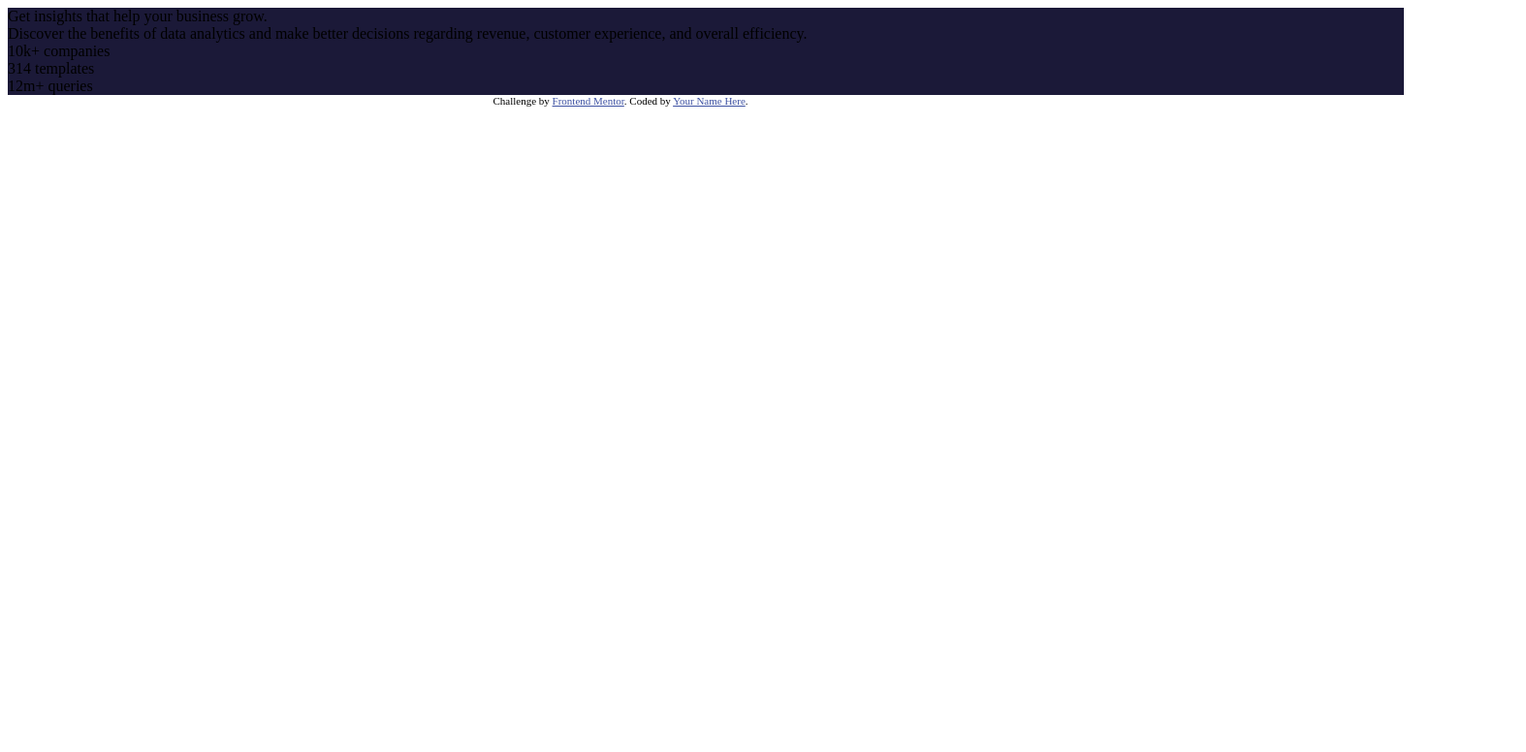
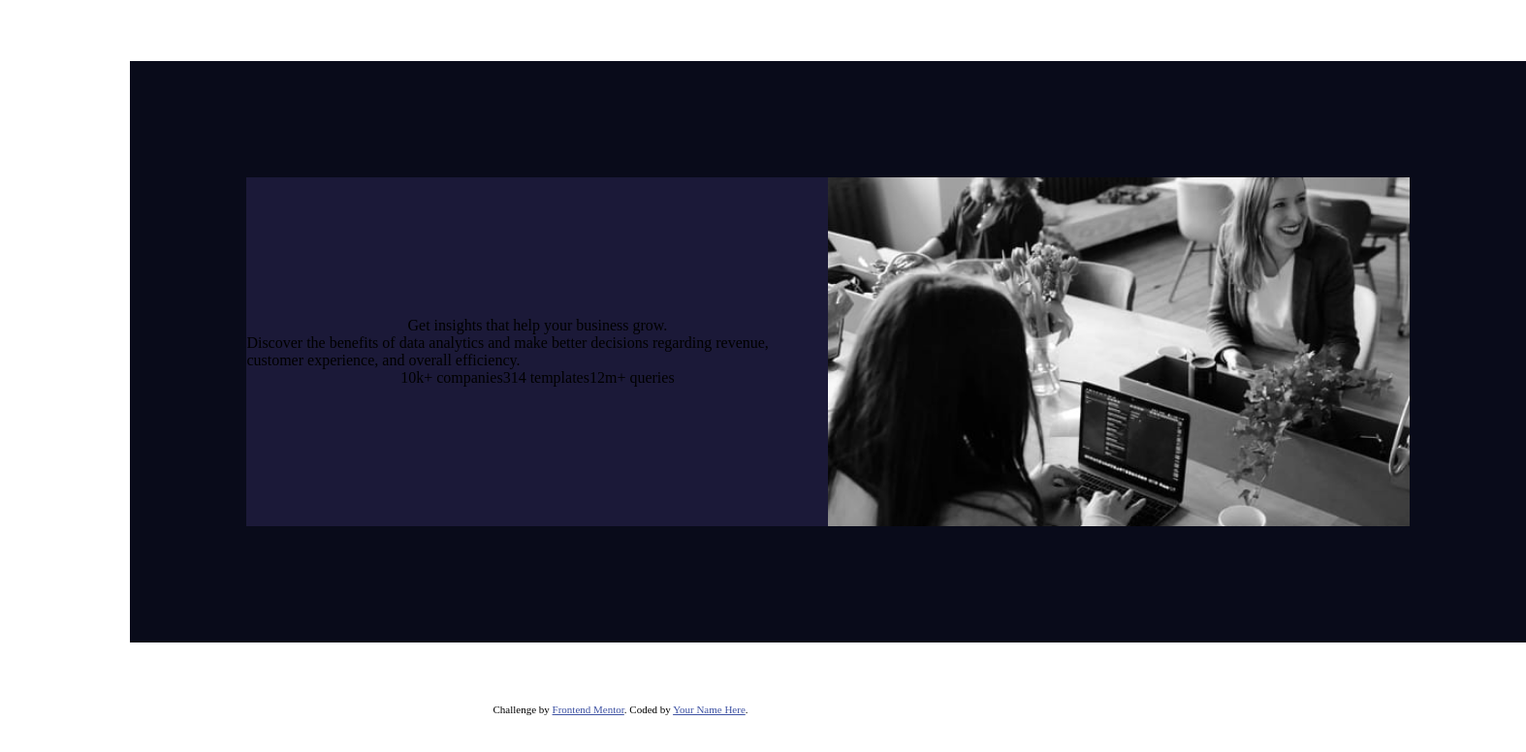
Before and after one commit to dominikszafara/stats_previev, a plain HTML site: page index.html in a window 1280 px wide. Shown: the whole page at 97% size, 1574 px wide, since content can reach past the window. Drawn offline with Linux system fonts and the light colour scheme.

Commit message:
worked with CSS Grid

```diff
--- a/index.html
+++ b/index.html
@@ -14,6 +14,8 @@
 </head>
 <body>
  <div class="container">
+          <div class="mtop"></div>
+          <div class="left"></div>
    <div class="textbox">
       <div class="titletextbox">
         Get insights that help your business grow.
@@ -23,16 +25,19 @@
         experience, and overall efficiency.
        </div>
         <div class="statstextbox">
-      <div class="singlestatsbox">10k+ companies</div>
-      <div class="singlestatsbox">314 templates</div>
-      <div class="singlestatsbox">12m+ queries</div>
+           <div class="box1">10k+ companies</div>
+           <div class="box2">314 templates</div>
+           <div class="box3">12m+ queries</div>
         </div>
    </div>
- <div class="imagebox">
-    <!--<img src="images/image-header-desktop.jpg"> -->
+      <div class="imagebox"><!--<img src="images/image-header-desktop.jpg" alt="girlsinoffice"></div>
+      -->
       </div>
+        <div class="right"></div>
+      <div class="mbottom"></div>
+
   </div>
-  <div class="attribution">
+  <div class="att">
     Challenge by <a href="https://www.frontendmentor.io?ref=challenge" target="_blank">Frontend Mentor</a>.
     Coded by <a href="#">Your Name Here</a>.
   </div>
--- a/styles.css
+++ b/styles.css
@@ -1,29 +1,100 @@
-.attribution { font-size: 11px; text-align: center; }
-.attribution a { color: hsl(228, 45%, 44%); }
+.att { font-size: 11px; text-align: center; }
+.att a { color: hsl(228, 45%, 44%); }
+
+.container{
+    background-color: hsl(233, 47%, 7%);
+    width: 1440px;
+    justify-content: center;
+    margin-top: 5%;
+    margin-left: 10%;
+    margin-bottom: 5%;
+    margin-right: 10%;
+
+display: grid;
+    grid-template-columns: 120px 600px 600px 120px;
+    grid-template-rows: 120px 360px 120px;
+    grid-template-areas:
+    'mtop mtop mtop mtop'
+    'left  textbox imagebox right'
+    'mbottom mbottom mbottom mbottom'
 
 
-.container{
-background-color: hsl(233, 47%, 7%);
-width: 1440px;
-display: grid;
+
+
+}
+
+
+.mtop{
+    grid-column-start: 1;
+    grid-column-end: 5;
+
+
+}
+.mbottom{
+    grid-column-start: 1;
+    grid-column-end: 5;
+
+}
+.left{
+    grid-row-start: 2;
+    grid-row-end: 3;
+    grid-column-start: 1;
+    grid-column-end: 2;
+
+}
+.right{
+    grid-row-start: 2;
+    grid-row-end: 3;
+    grid-column-start: 4;
+    grid-column-end: 5;
 
 }
 .textbox{
+
 background-color: hsl(244, 38%, 16%);
+
+display: flex;
+flex-direction: column;
+justify-content: center;
+align-items: center;
 }
 .imagebox{
-background-image:url(images/image-header-desktop.jpg);
+    background-image: url(images/image-header-desktop.jpg);
+    background-repeat: no-repeat;
+    background-position: center;
+    background-size: cover;
+    max-width: 600px;
+}
+img{
+   width: 100%;
+   height: auto;
 }
 .titletextbox{
-
+order: 1;
+text-align: left;
 }
 
 .maintextbox{
-
+order: 2;
+text-align: left;
 }
 .statstextbox{
+order: 3;
+display: flex;
+flex-direction: row;
+justify-content: center;
+align-items: center;
+}
+.box1{
+text-align: left;
+order: 1;
+}
+.box2{
+text-align: left;
+order: 2;
+}
 
-}
-.singlestatsbox{
-
-}
+.box3{
+text-align: left;
+order: 3;
+        }
```
Lines whose indentation alone changed are shown as unchanged.
